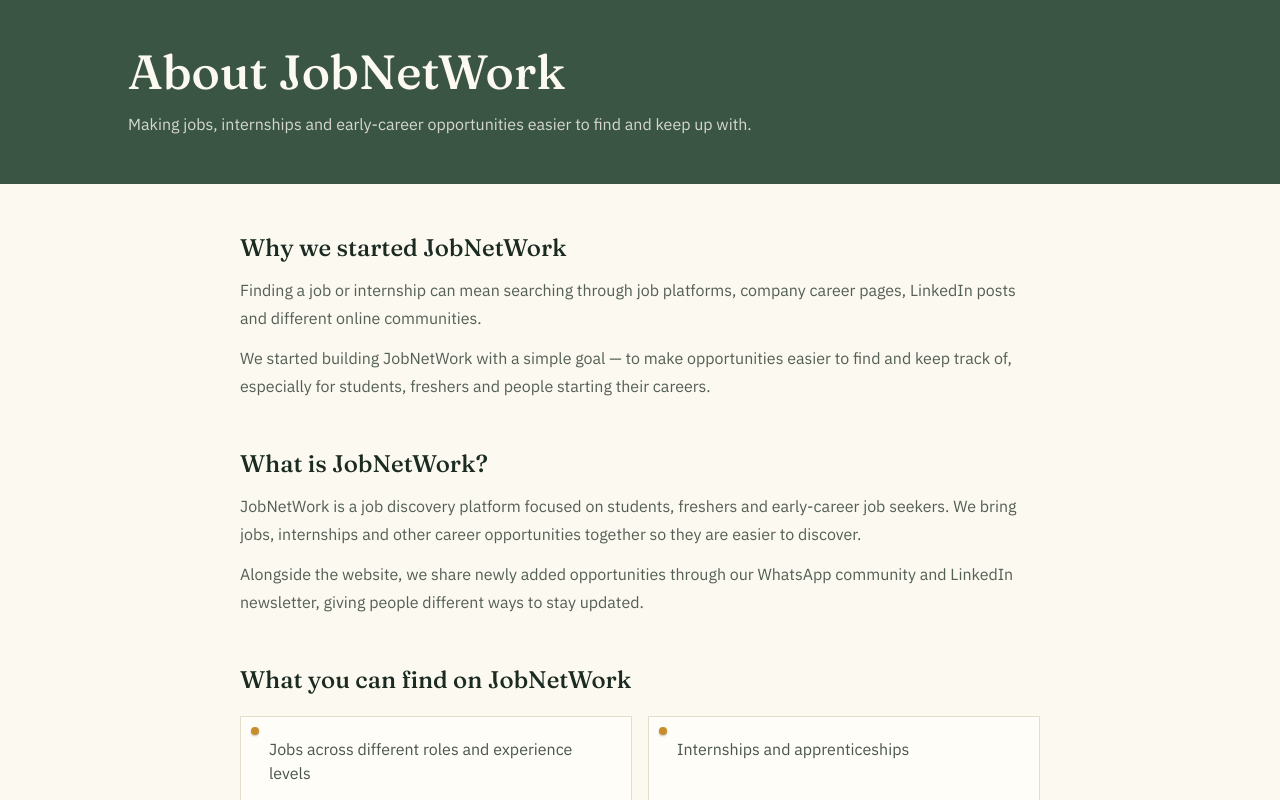
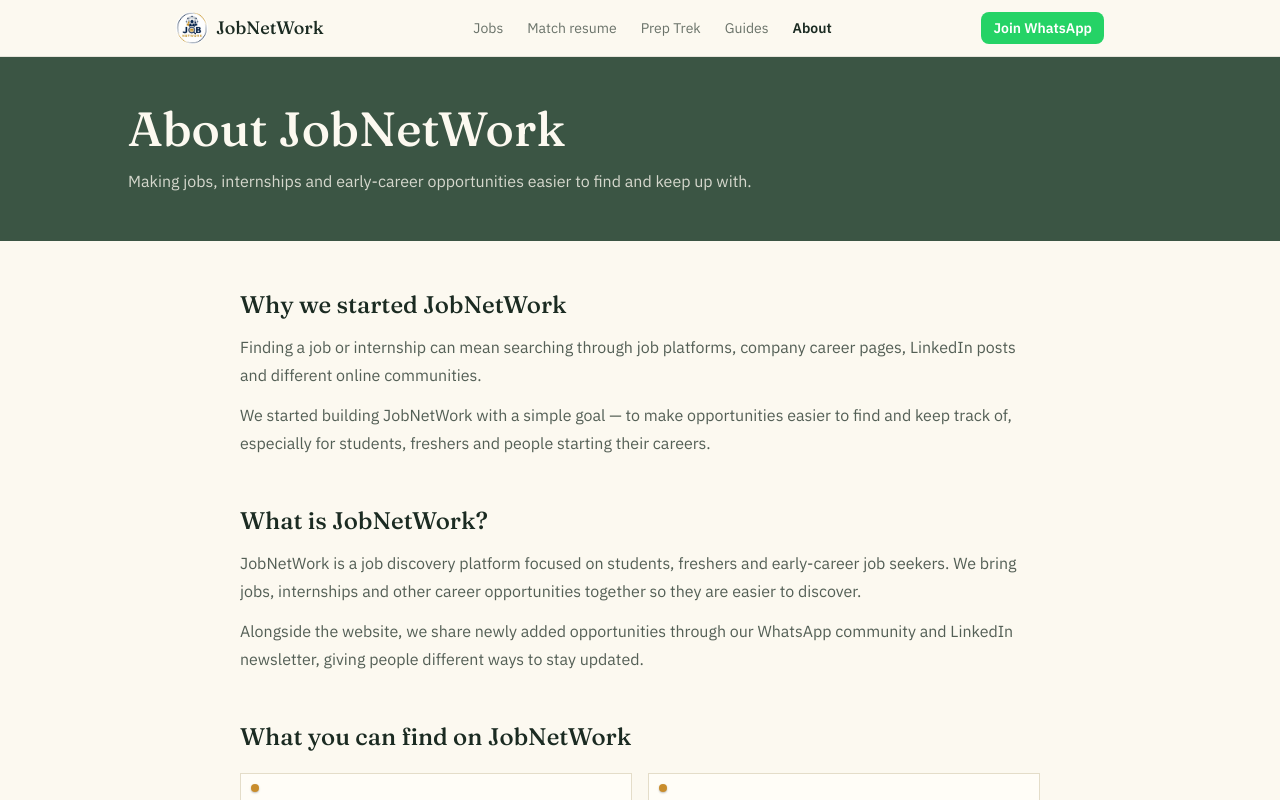
Before and after one commit to tinaaswanii/JobNetWork, a Next.js app: page /about in a window 1280 px wide. Shown: the top 800 px of the page. Built offline with nearby package versions, Linux system fonts and the light colour scheme.

Commit message:
Update layout.tsx

```diff
--- a/app/layout.tsx
+++ b/app/layout.tsx
@@ -1,6 +1,7 @@
 import type { Metadata } from "next";
 import "./globals.css";
 import Footer from "@/components/Footer";
+import SiteHeader from "@/components/SiteHeader";
 
 const SITE_URL = "https://job-net-work.vercel.app";
 
@@ -53,6 +54,7 @@ export default function RootLayout({ children }: { children: React.ReactNode })
   />      </head>
 
       <body className="font-body bg-paper text-ink">
+        <SiteHeader />
         {children}
         <Footer />
       </body>
```
